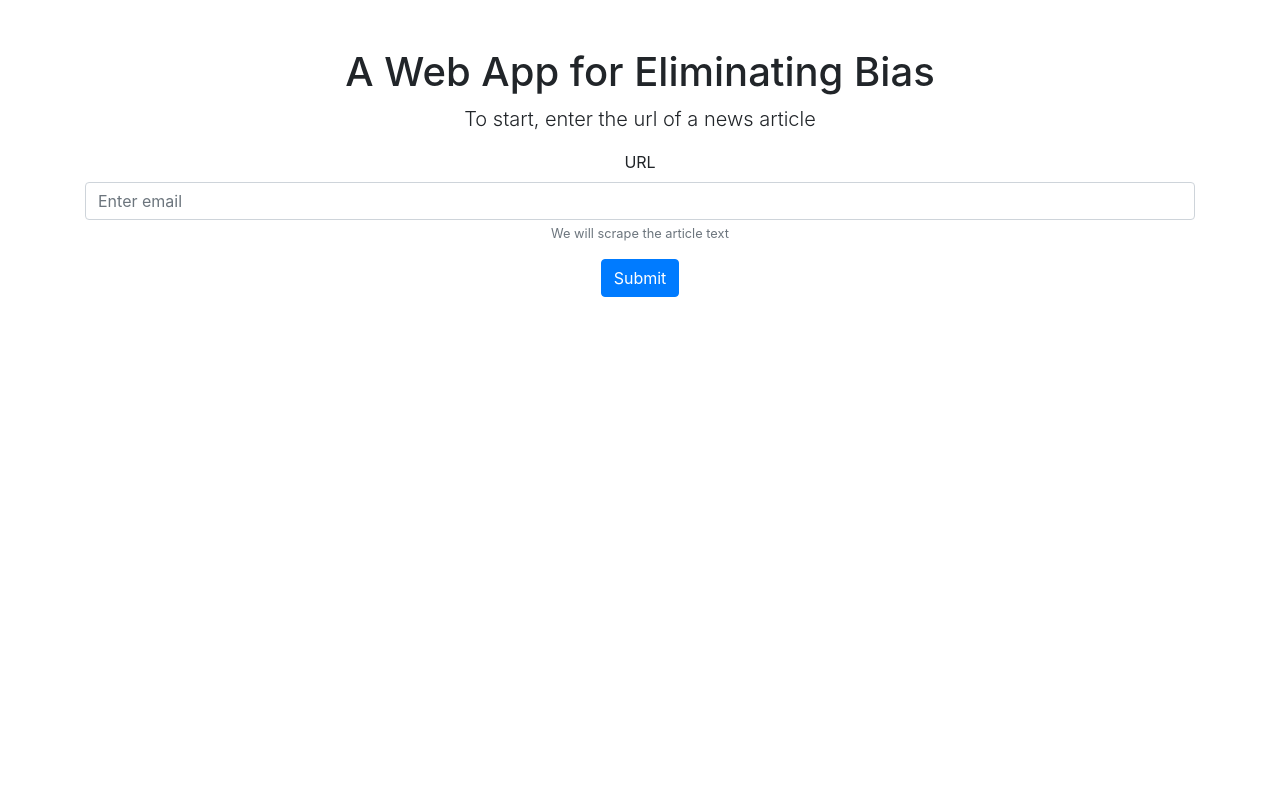
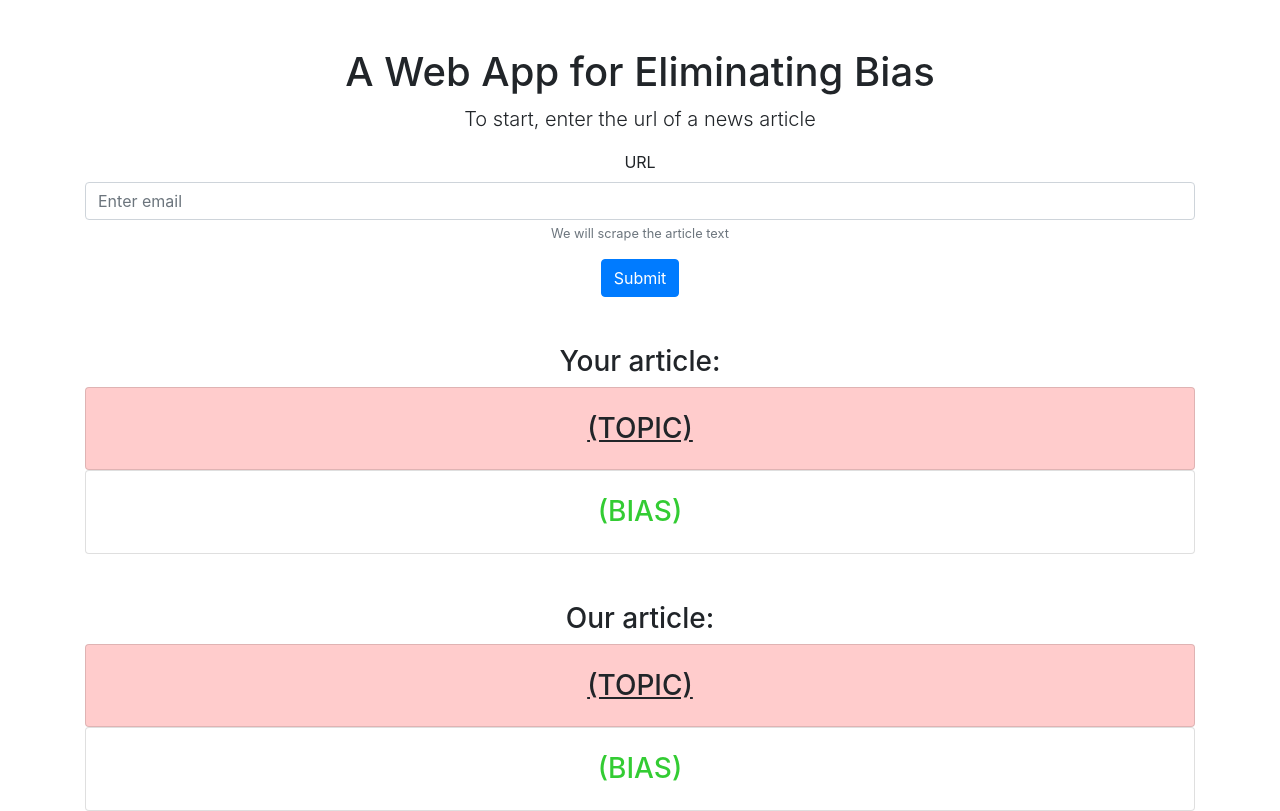
Before and after one commit to BensonYanger/polinlp, a React (Create React App) app: page / in a window 1280 px wide. Built offline with nearby package versions, Linux system fonts and the light colour scheme.

Commit message:
added results

```diff
--- a/src/App.js
+++ b/src/App.js
@@ -49,10 +49,43 @@ export default class App extends Component {
         </Form>
 
 
+      <div className="row">
+        <div className="col-lg-12 text-center">
+          <h3 className="mt-5">Your article:</h3>
+
+          <div className="card col-lg-12 topic ">
+            <h3 className="mt-2 text-center">(TOPIC)</h3>
+          </div>
+
+          <div className="card col-lg-12 bias neutral">
+            <h3 className="mt-2">(BIAS)</h3>
+          </div>
+        </div>
+
+        <div className="col-lg-12 text-center">
+          <h3 className="mt-5">Our article:</h3>
+
+          <div className="card col-lg-12 topic ">
+            <h3 className="mt-2 text-center">(TOPIC)</h3>
+          </div>
+
+          <div className="card col-lg-12 bias neutral">
+            <h3 className="mt-2">(BIAS)</h3>
+          </div>
+        </div>
+
+
+
+
+
+      </div>
+
 
       </div>
     </div>
   </div>
+
+
   );
 }
 
```
Also changed, not shown: src/App.css.
